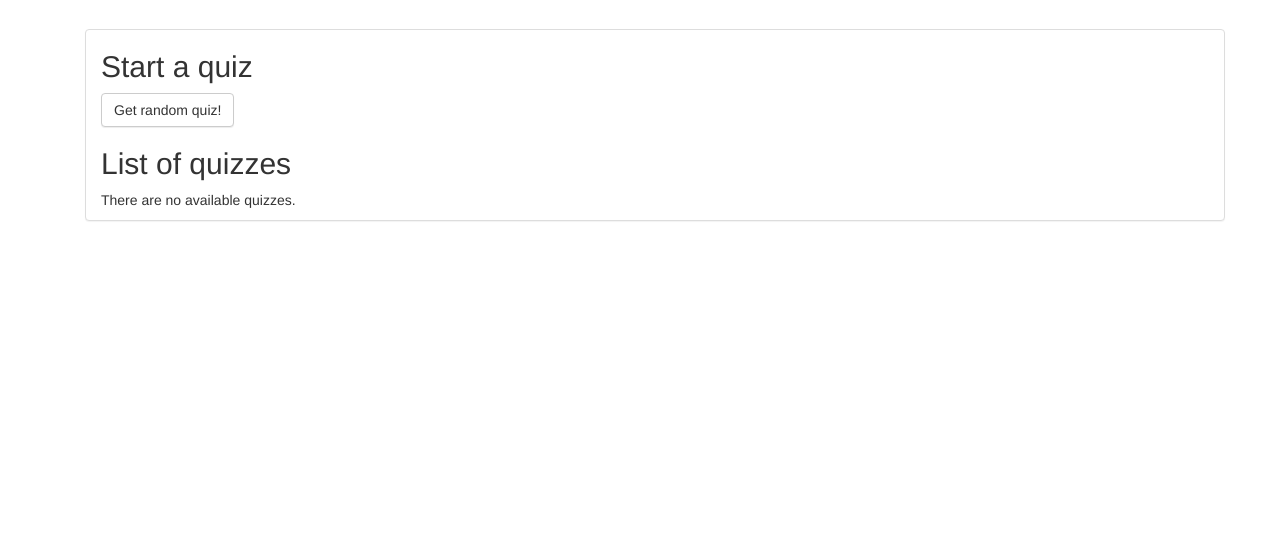
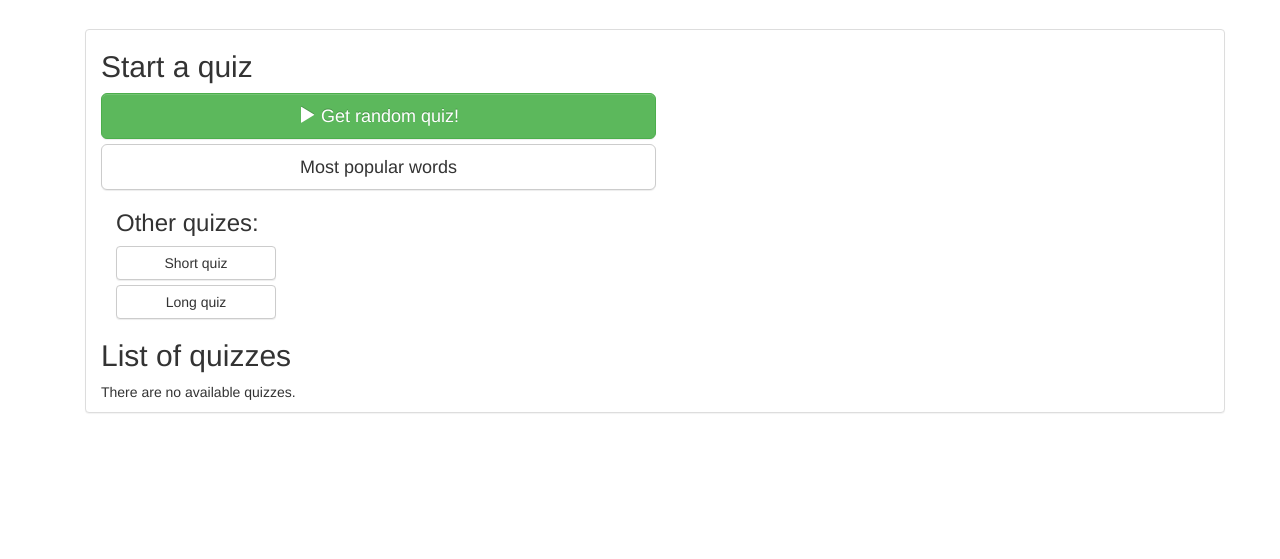
Before and after one commit to iustitia/garts, a Django app: template templates/quiz/quiz_list.html in a window 1280 px wide. Shown: the part 51-610 px from the top of the page. Run offline with Django 3.2, Linux system fonts and the light colour scheme; the template is opened without the code that fills it, so the values that code supplies are empty; some libraries are stand-ins or nearby versions.

Commit message:
short quizes, quiz with predefinied len

```diff
--- a/lesson/urls.py
+++ b/lesson/urls.py
@@ -4,5 +4,6 @@ from . import views
 urlpatterns = [
     url(r'^$', views.index, name='index'),
     url(r'^(?P<word_id>[0-9]+)/^$', views.lesson, name='lesson'),
-    url(r'get_quiz/', views.make_quiz, name='make_quiz')
+    url(r'get_quiz/$', views.make_quiz, name='make_quiz'),
+    url(r'get_quiz/(?P<count>[0-9]+)/$', views.make_quiz, name='make_quiz')
 ]
--- a/lesson/views.py
+++ b/lesson/views.py
@@ -24,6 +24,7 @@ def make_quiz(request, random=True, count=10):
     name = uuid.uuid4().hex[:10]
     q = Quiz(title=name, url=name, category=Category.objects.first(), random_order=True, answers_at_end=True, exam_paper=True, single_attempt=True)
     q.save()
+    count = int(count)
     questions = [randint(1,170) for _ in range(count)]
     q.question_set = questions
     out = redirect('/quiz/' + name + '/take/')
--- a/templates/quiz/quiz_list.html
+++ b/templates/quiz/quiz_list.html
@@ -8,7 +8,17 @@
 
 <div class="container">
 	<h2>{% trans "Start a quiz" %}</h2>
-	<a class="btn btn-default" href="/get_quiz/">Get random quiz!</a>
+	<div class="row">
+		<div class="col-md-6">
+		<a class="btn btn-success btn-lg btn-block" href="/get_quiz/"><span class="glyphicon glyphicon-play"></span> Get random quiz!</a>
+		<a class="btn btn-default btn-lg btn-block" a href="/quiz/top10/take/">Most popular words</a>
+		</div>
+	</div>
+	<div class="col-md-2">
+			<h3>Other quizes:</h3>
+			<a class="btn btn-default btn-block" a href="/get_quiz/5/">Short quiz</a>
+			<a class="btn btn-default btn-block" a href="/get_quiz/30/">Long quiz</a>
+	</div>
 </div>
 
 <div class="container">
--- a/wordbrowser/urls.py
+++ b/wordbrowser/urls.py
@@ -6,5 +6,3 @@ urlpatterns = [
     url(r'^(?P<word_id>[0-9]+)/$', views.detail, name='detail'),
     url(r'^lesson/(?P<word_id>[0-9]+)/$', views.lesson, name='lesson')
 ]
-
-#url(r'^(?P<question_id>[0-9]+)/$', views.detail, name='detail'),
```
